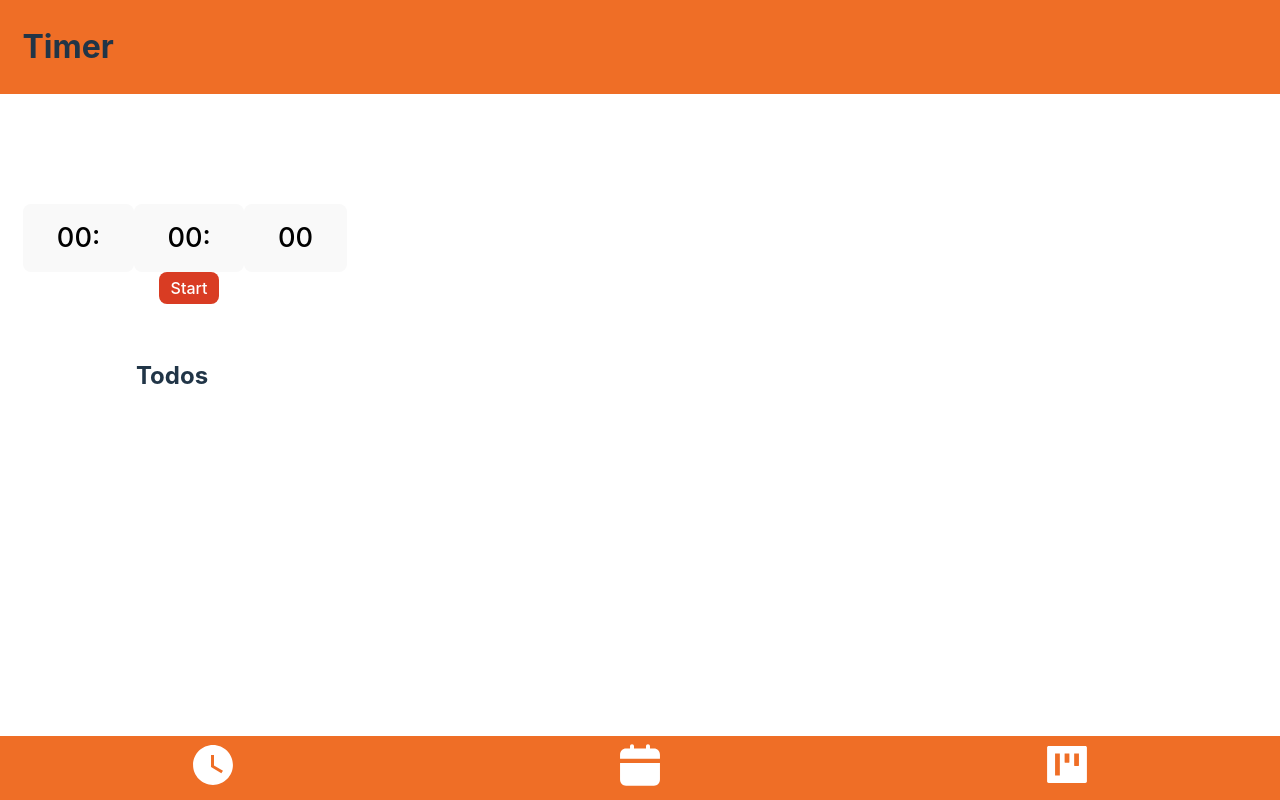
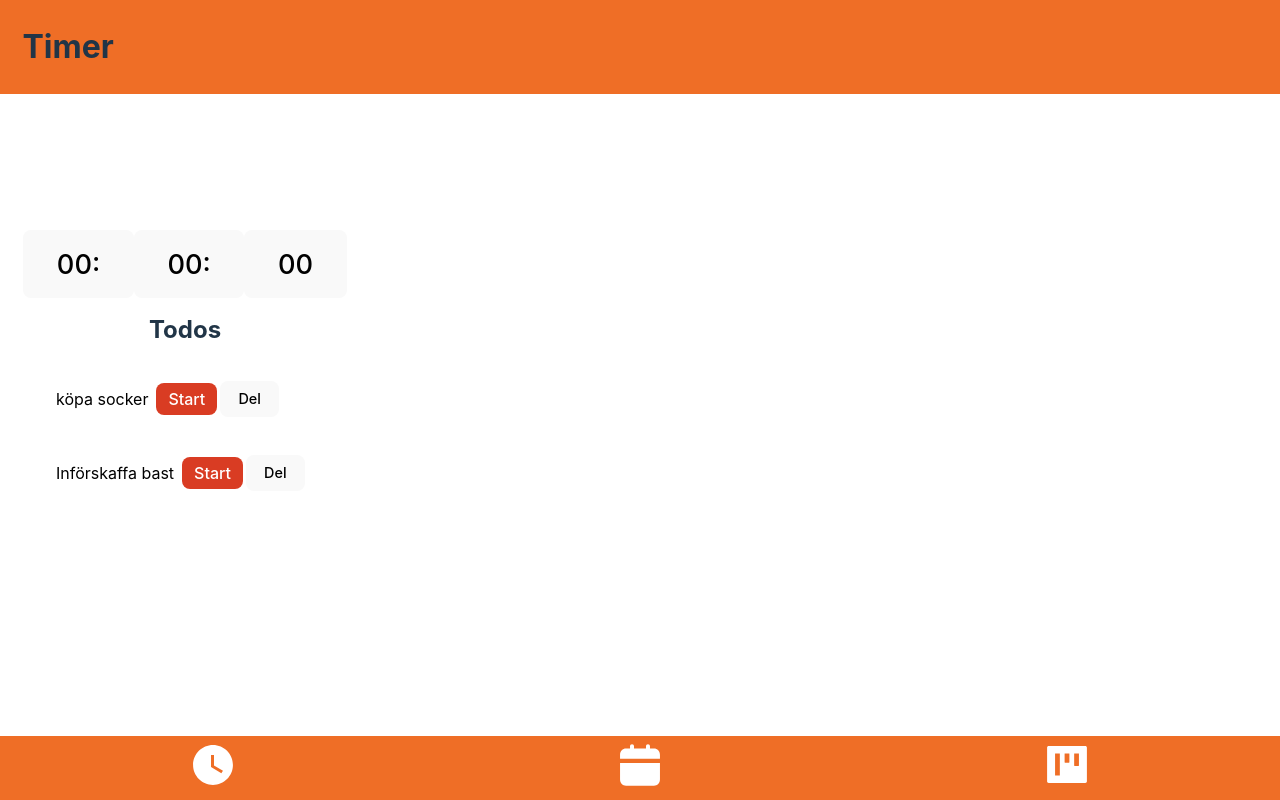
Before and after one commit to Tubohaler/Webb-mobilapplikation_K1, a React (Vite) app in the folder k1/: page /timer in a window 1280 px wide. Built offline with nearby package versions, Linux system fonts and the light colour scheme; data requests are answered from the project's data file.

Commit message:
Contact with Timelogs established. Some lingering problems still though

```diff
--- a/k1/package.json
+++ b/k1/package.json
@@ -16,7 +16,6 @@
     "react-calendar": "^3.9.0",
     "react-datepicker": "^4.8.0",
     "react-dom": "^18.2.0",
-    "react-icons": "^4.6.0",
     "styled": "^1.0.0"
   },
   "devDependencies": {
--- a/k1/src/components/layout/Modal.jsx
+++ b/k1/src/components/layout/Modal.jsx
@@ -105,8 +105,7 @@ const ModalName = styled.div`
 `;
 
 const Modal = ({ title, footer, children, active, hideModal }) => {
-  const { input, setInput, input2, setInput2, deleteTodo, addProject } =
-    useTotals();
+  const { input, setInput, input2, setInput2, addProject } = useTotals();
 
   return (
     <Fragment>
--- a/k1/src/contexts/Total.jsx
+++ b/k1/src/contexts/Total.jsx
@@ -13,6 +13,7 @@ export const TotalProvider = ({ children }) => {
   const [time, setTime] = React.useState(0);
   const [timerOn, setTimerOn] = React.useState(false);
   const [active, setActive] = useState(false);
+  const [timelog, setTimelog] = useState([]);
 
   //PROJECTS
   const getProjects = async () => {
@@ -30,14 +31,12 @@ export const TotalProvider = ({ children }) => {
       name: input,
       color: "#4E0E9F",
     });
-    console.log(data);
     getProjects();
   };
 
   // TODOS
   const getTodos = async () => {
     const { data } = await axios.get("http://localhost:3000/tasks");
-    console.log(data);
     setTodos(data);
   };
 
@@ -51,6 +50,24 @@ export const TotalProvider = ({ children }) => {
       title: input,
     });
     getTodos();
+  };
+
+  // TIMER
+  const getAllTimelogs = async () => {
+    const { data } = await axios.get("http://localhost:3000/timelogs");
+    setTimelog(data);
+  };
+
+  const postTimelog = async () => {
+    const { data } = await axios.post("http://localhost:3000/timelogs", {
+      start: input,
+    });
+    getAllTimelogs();
+  };
+
+  const deleteTimelog = async (id) => {
+    await axios.delete(`http://localhost:3000/timelogs/${id}`);
+    getAllTimelogs();
   };
 
   // Calender
@@ -86,6 +103,7 @@ export const TotalProvider = ({ children }) => {
         setTimerOn,
         active,
         setActive,
+        postTimelog,
       }}
     >
       {children}
--- a/k1/src/db.json
+++ b/k1/src/db.json
@@ -1,49 +1,35 @@
 {
   "projects": [
-    {
-      "id": 1,
-      "name": "Bygga hemsida",
-      "color": "red"
-    },
     {
       "name": "Skaffa F-skattesedel",
       "color": "#4E0E9F",
       "id": 2
     },
     {
-      "name": "kjkb",
+      "name": "Hushåll",
       "color": "#4E0E9F",
       "id": 3
+    },
+    {
+      "name": "Införskaffa bast",
+      "color": "#4E0E9F",
+      "id": 4
     }
   ],
   "tasks": [
     {
-      "id": 1,
-      "projectId": 1,
-      "title": "Hitta en webbdesigner"
+      "title": "köpa socker",
+      "id": 3
     },
     {
-      "id": 2,
-      "projectId": 1,
-      "title": "Städa förrådet"
-    },
-    {
-      "title": "köpa socker",
-      "id": 3
+      "title": "Införskaffa bast",
+      "id": 6
     }
   ],
   "timelogs": [
     {
-      "id": "firstTask",
-      "taskId": 1,
-      "start": "2022-10-12T10:49:33.081Z",
-      "end": "2020-10-12T10:49:33.081Z"
-    },
-    {
-      "id": "secondTask",
-      "taskId": 2,
-      "start": "2022-10-12T10:49:33.081Z",
-      "end": "2021-10-12T10:49:33.081Z"
+      "start": "",
+      "id": "OHR-zZw"
     }
   ]
 }
--- a/k1/src/pages/Calender.jsx
+++ b/k1/src/pages/Calender.jsx
@@ -39,16 +39,8 @@ const TodoList = styled.ul`
 `;
 
 function Calender() {
-  const {
-    todos,
-    setTodos,
-    getTodos,
-    deleteTodo,
-    startDate,
-    setStartDate,
-    date,
-    setDate,
-  } = useTotals();
+  const { todos, getTodos, startDate, setStartDate, date, setDate } =
+    useTotals();
 
   const onChange = (date) => {
     setDate(date);
--- a/k1/src/pages/Projects.jsx
+++ b/k1/src/pages/Projects.jsx
@@ -21,7 +21,7 @@ const ModuleName = styled.h1`
 
 const ButtonDiv = styled.div`
   display: flex;
-  margin-top: -3em;
+  margin-top: -1rem;
 `;
 
 const Buttons = styled.button`
@@ -117,9 +117,9 @@ function Projects() {
             <TodoListBar key={project.id}>
               <TodoColor color={project.color}>....</TodoColor>
               {project.name}
-              <TodoButton onClick={() => deleteProject(project.id)}>
-                Del
-              </TodoButton>
+              <TodoButton
+                onClick={() => deleteProject(project.id)}
+              ></TodoButton>
             </TodoListBar>
           ))}
         </TodoUL>
--- a/k1/src/pages/Tasks.jsx
+++ b/k1/src/pages/Tasks.jsx
@@ -92,17 +92,13 @@ const Button = styled.button`
 
 function Tasks() {
   const {
-    input,
-    setInput,
     todos,
-    setTodos,
     getTodos,
     deleteTodo,
     postTodo,
     active,
     setActive,
     addProject,
-    project,
     getProjects,
   } = useTotals();
 
--- a/k1/src/pages/TimeKeeper.jsx
+++ b/k1/src/pages/TimeKeeper.jsx
@@ -57,10 +57,11 @@ const TodoList = styled.ul`
 const TodoListBar = styled.li`
   background-color: white;
   color: black;
-  border-radius: 4px;
-  border-radius: 4px;
-  margin: 10px;
-  padding: 7px;
+  border-radius: 0px 7px 7px 0px;
+  display: flex;
+  justify-content: space-between;
+  align-items: center;
+  margin: 1em;
 `;
 
 const TimerSpan = styled.button`
@@ -68,18 +69,20 @@ const TimerSpan = styled.button`
 `;
 
 const TimerBox = styled.section`
-  position: absolute;
+  /* position: absolute; */
 `;
 
 const TimerBackground = styled.section`
-  background-color: white;
-  position: relative;
+  /* background-color: white; */
+  /* position: relative; */
 `;
 
 function TimeKeeper() {
-  const { time, setTime, timerOn, setTimerOn, todos } = useTotals();
+  const { time, setTime, timerOn, setTimerOn, todos, getTodos, postTimelog } =
+    useTotals();
 
   useEffect(() => {
+    getTodos();
     let interval = null;
 
     if (timerOn) {
@@ -108,14 +111,27 @@ function TimeKeeper() {
             </TimerSpan>
             <TimerSpan>{("0" + ((time / 10) % 100)).slice(-2)}</TimerSpan>
           </TimerDiv>
-
+        </TimerBox>
+      </TimerBackground>
+      <h2>Todos</h2>
+      <TodoList>
+        {todos.map((todo) => (
+          <TodoListBar key={todo.id}>
+            {todo.title}
             <div id="buttons">
               {!timerOn && time === 0 && (
-              <TimerButtons onClick={() => setTimerOn(true)}>
+                <TimerButtons
+                  onClick={() => {
+                    setTimerOn(true);
+                    postTimelog(Date.now());
+                  }}
+                >
                   Start
                 </TimerButtons>
               )}
-            {timerOn && <button onClick={() => setTimerOn(false)}>Stop</button>}
+              {timerOn && (
+                <button onClick={() => setTimerOn(false)}>Stop</button>
+              )}
               {!timerOn && time > 0 && (
                 <TimerButtons onClick={() => setTime(0)}>Reset</TimerButtons>
               )}
@@ -125,13 +141,6 @@ function TimeKeeper() {
                 </TimerButtons>
               )}
             </div>
-        </TimerBox>
-      </TimerBackground>
-      <h2>Todos</h2>
-      <TodoList>
-        {todos.map((todo) => (
-          <TodoListBar key={todo.id}>
-            {todo.title}
             <TodoButton onClick={() => deleteTodo(todo.id)}>Del</TodoButton>
           </TodoListBar>
         ))}
```
Also changed, not shown: 1 other file (tests, documents, lock files or other folders). Lines whose indentation alone changed are shown as unchanged.
